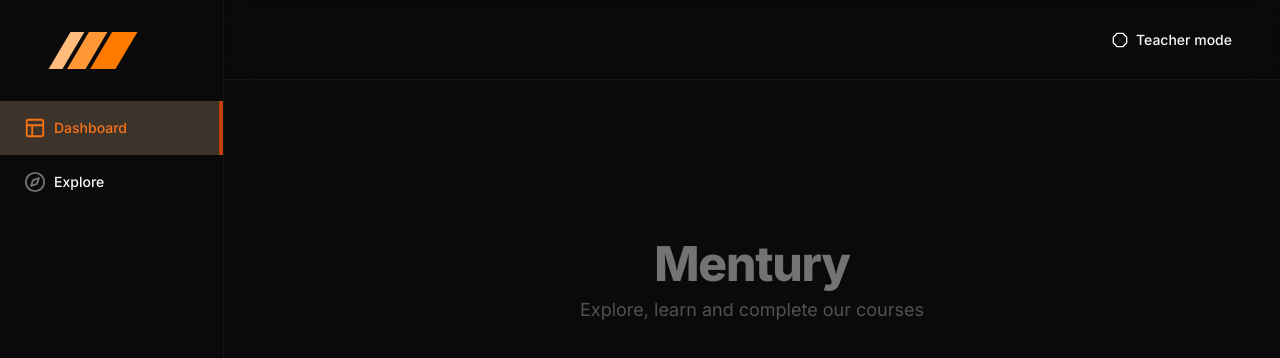
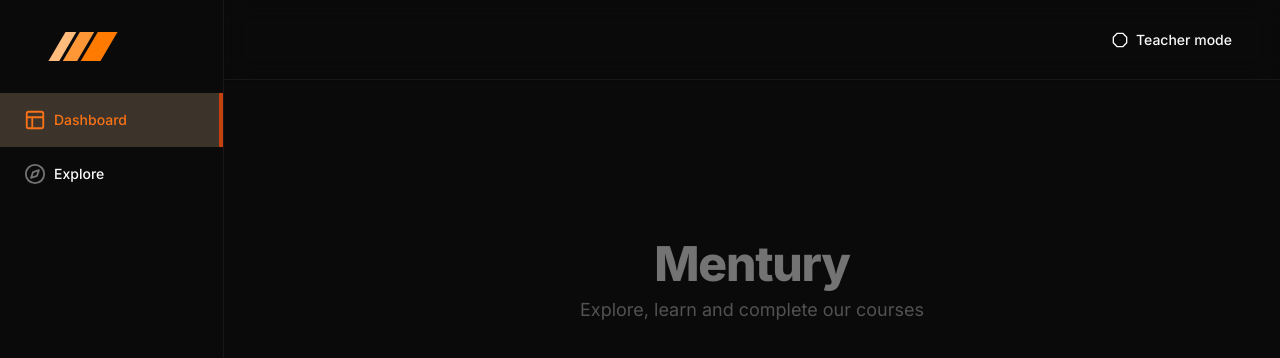
Before and after one commit to nia-cloud-official/mentury, a Next.js app: page / in a window 1280 px wide. Shown: the top 358 px of the page. Built offline with nearby package versions, Linux system fonts and the light colour scheme.

Commit message:
logo refactoring sizes (to small)

```diff
--- a/app/(dashboard)/_components/logo.tsx
+++ b/app/(dashboard)/_components/logo.tsx
@@ -3,8 +3,8 @@
 export const Logo = () => {
     return (
         <Image
-            height={90}
-            width={90}
+            height={70}
+            width={70}
             alt="Logo"
             src="/logo.svg"
         />
```
